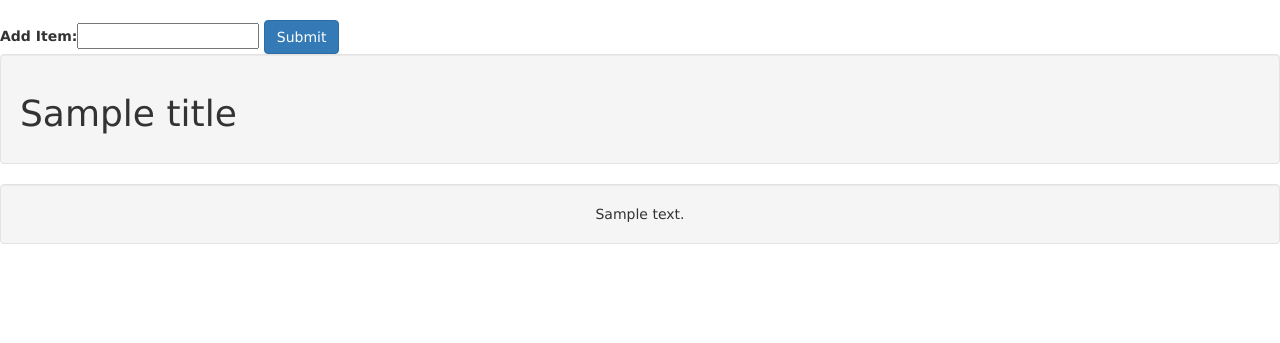
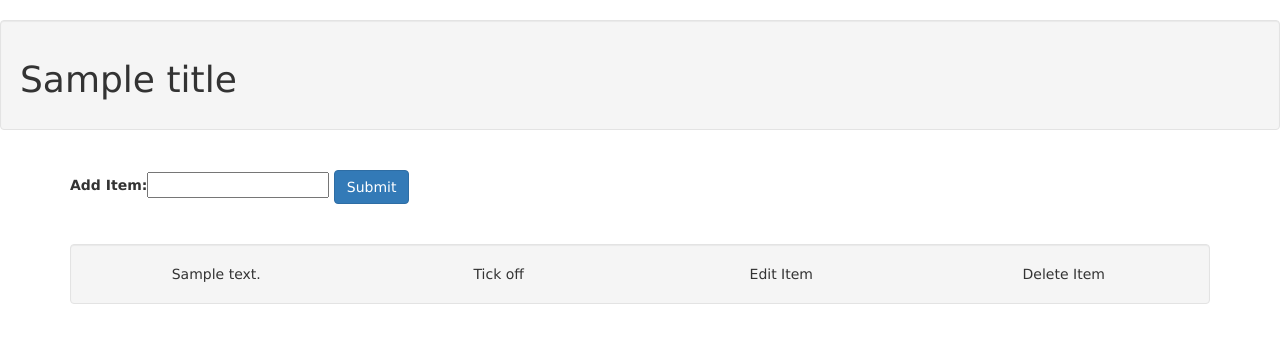
Before and after one commit to ai-is-awesome/ultimate_todo, a Django app: page /checklist/title/1 in a window 1280 px wide. Shown: the part 52-395 px from the top of the page. Run offline with Django 3.2, Linux system fonts and the light colour scheme; tables that the repository leaves empty hold one stand-in row (values such as "Sample post"); some libraries are stand-ins or nearby versions.

Commit message:
added grid rows in items, yet to add the update tick off and delete functionality in items

```diff
--- a/notes_app/templates/notes_app/checklist.html
+++ b/notes_app/templates/notes_app/checklist.html
@@ -6,6 +6,7 @@
 <div class = "jumbotron">
 	<h1>Checklists</h1>
 </div>
+
 <div class = "container">
 <form action = "{% url 'checklists' %}" method = "POST" autocomplete="off">
 	{% csrf_token %}
@@ -15,6 +16,8 @@
 	<input type = "submit" value = "Create a New Checklist" class = "btn btn-primary"/>
 </form>
 </div>
+
+
 
 <br><br>
 
@@ -48,4 +51,5 @@
 
 
 
+
 {% endblock content %}
--- a/notes_app/templates/notes_app/checklist_detail.html
+++ b/notes_app/templates/notes_app/checklist_detail.html
@@ -7,21 +7,50 @@
 
 
 
-<form method = 'POST' action = "{% url 'checklist_item_create' title.id %}">
-	{% csrf_token %}
-	{{ form }}
-	<input type = 'submit' class = 'btn btn-primary'/>
-</form>
 
 <div class = "well">
 	<h1>{{ title }}</h1>
 </div>
 
+<br>
+
+<div class = "container">
+<form method = 'POST' action = "{% url 'checklist_item_create' title.id %}" autocomplete="off">
+	{% csrf_token %}
+	{{ form }}
+	<input type = 'submit' class = 'btn btn-primary'/>
+</form>
+</div>
+
+<br><br>
 
 {% for item in items %}
-<div class = "well" style = "text-align: center">
-	{{ item.text }}
+<div class = "container">
+	<div class = "well" style = "text-align: center">
+		<div class = "row">
+			<div class = "col-sm-3">
+				{{ item.text }}
+			</div>
+
+			<div class = 'col-sm-3'>
+				Tick off
+			</div>
+
+			<div class = "col-sm-3">Edit Item
+			</div>
+
+			<div class = "col-sm-3">Delete Item
+
+			</div>
+
+
+			</div>
+		</div>
+
+
+	</div>
 </div>
+
 {% endfor %}
 
 
```
